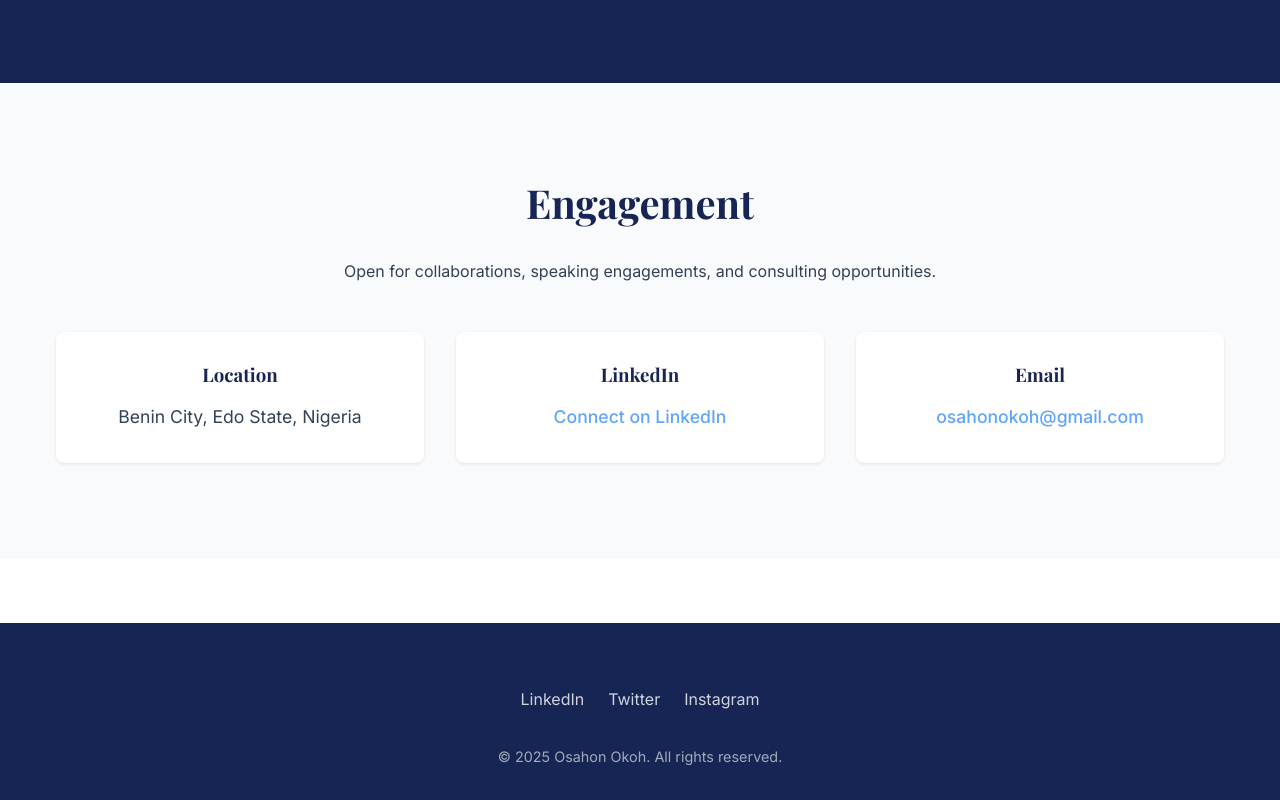
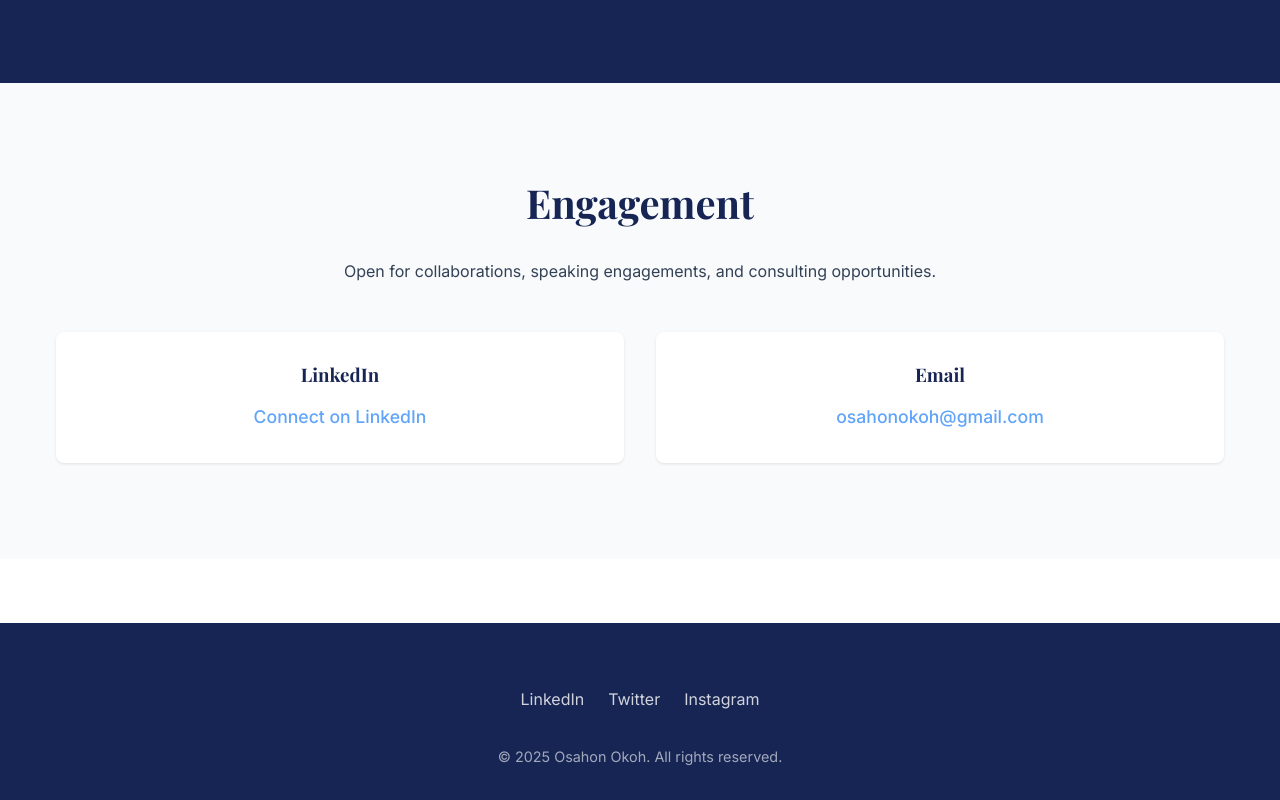
Before and after one commit to ehis-io/osahon-okoh, a Next.js app: page / in a window 1280 px wide. Shown: the part 4223-5023 px from the top of the page. Built offline with nearby package versions, Linux system fonts and the light colour scheme; a web font is replaced by a local one.

Commit message:
update new arival

```diff
--- a/src/components/Contact.tsx
+++ b/src/components/Contact.tsx
@@ -10,13 +10,13 @@
                 </div>
 
                 <div className={styles.content}>
-                    <div className={styles.card}>
+                    {/* <div className={styles.card}>
                         <h3>Location</h3>
                         <p className={styles.location}>Benin City, Edo State, Nigeria</p>
-                    </div>
+                    </div> */}
                     <div className={styles.card}>
                         <h3>LinkedIn</h3>
-                        <a href="https://linkedin.com" target="_blank" rel="noopener noreferrer" className={styles.link}>
+                        <a href="https://www.linkedin.com/in/osahonokoh/" target="_blank" rel="noopener noreferrer" className={styles.link}>
                             Connect on LinkedIn
                         </a>
                     </div>
```
